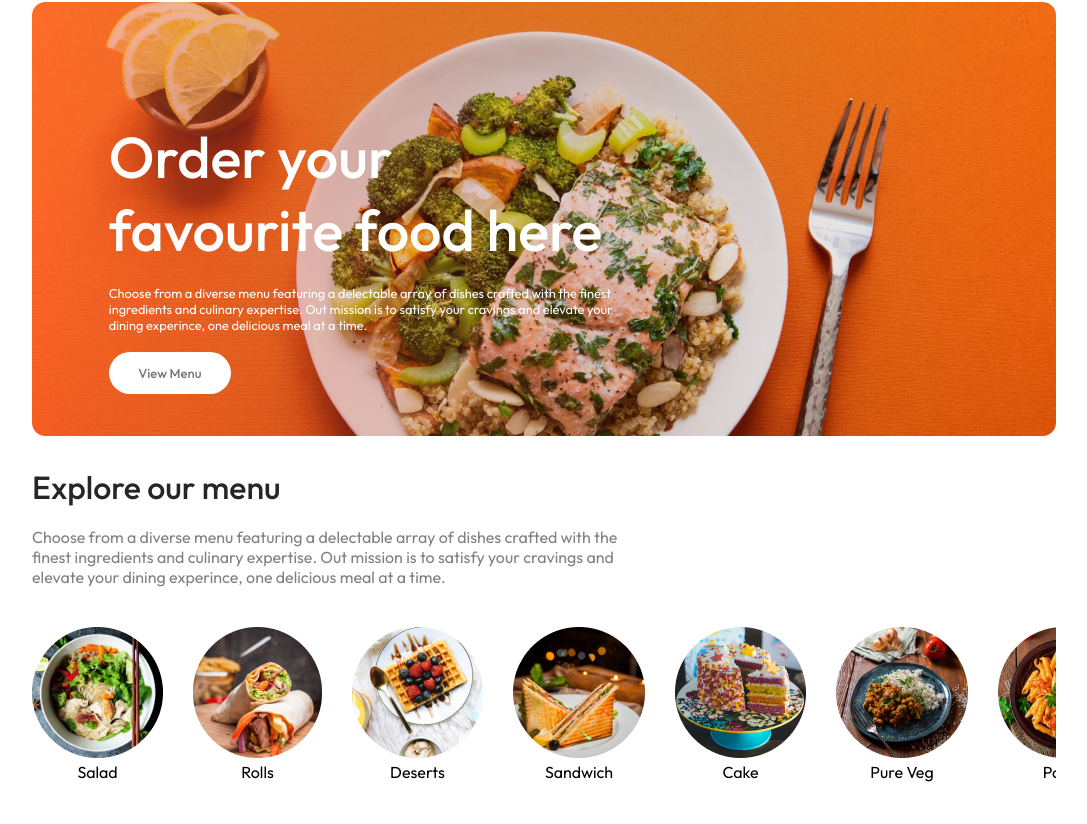
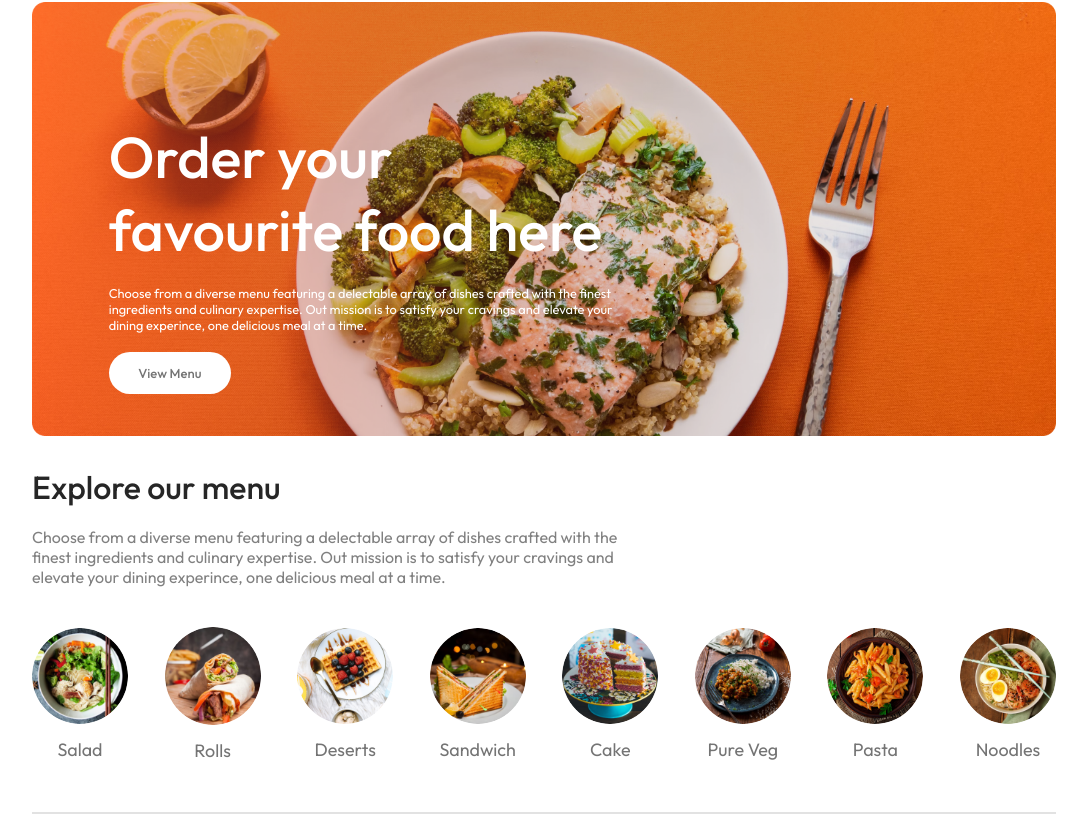
Before and after one commit to glen654/food-delivery, a React (Vite) app in the folder food-delivery-front-end/: page / in a window 1280 px wide. Shown: the part 157-981 px from the top of the page, without its empty margins (96-1183 px from the left). Before the commit the page ends 959 px from the top, so only its background shows below. Built offline with nearby package versions, Linux system fonts and the light colour scheme.

Commit message:
implemented category active classname

```diff
--- a/food-delivery-front-end/src/components/exploreMenu/ExploreMenu.jsx
+++ b/food-delivery-front-end/src/components/exploreMenu/ExploreMenu.jsx
@@ -2,7 +2,7 @@
 import './exploreMenu.css'
 import {menu_list} from '../../assets/img/assets'
 
-const ExploreMenu = () => {
+const ExploreMenu = ({category,setCategory}) => {
   return (
     <div className='explore-menu' id='explore-menu'>
         <h1>Explore our menu</h1>
@@ -11,13 +11,14 @@
         <div className="explore-menu-list">
             {menu_list.map((item,index)=>{
                 return (
-                    <div key={index} className="explore-menu-list-item">
-                        <img src={item.menu_image} alt="" />
+                    <div onClick={()=>setCategory(prev=>prev===item.menu_name?"All":item.menu_name)} key={index} className="explore-menu-list-item">
+                        <img className={category===item.menu_name?"active":""} src={item.menu_image} alt="" />
                         <p>{item.menu_name}</p>
                     </div>
                 )
             })}
         </div>
+        <hr />
     </div>
   )
 }
--- a/food-delivery-front-end/src/components/exploreMenu/exploreMenu.css
+++ b/food-delivery-front-end/src/components/exploreMenu/exploreMenu.css
@@ -27,3 +27,30 @@
 .explore-menu-list::-webkit-scrollbar{
     display: none;
 }
+
+.explore-menu-list-item img{
+    width: 7.5vw;
+    min-width: 80px;
+    cursor: pointer;
+    border-radius: 50%;
+    transition: 0.2s;
+}
+
+.explore-menu-list-item p{
+    margin-top: 10px;
+    color: #747474;
+    font-size: max(1.4vw,16px);
+    cursor: pointer;
+}
+
+.explore-menu hr{
+    margin: 10px 0px;
+    height: 2px;
+    background-color: #e2e2e2;
+    border: none;
+}
+
+.explore-menu-list-item .active{
+    border: 4px solid tomato;
+    padding: 2px;
+}
--- a/food-delivery-front-end/src/pages/home/Home.jsx
+++ b/food-delivery-front-end/src/pages/home/Home.jsx
@@ -1,13 +1,16 @@
-import React from 'react'
+import React, { useState } from 'react'
 import './home.css'
 import Header from '../../components/header/Header'
 import ExploreMenu from '../../components/exploreMenu/ExploreMenu'
 
 const Home = () => {
+
+  const [category,setCategory] = useState("All");
+
   return (
     <div>
       <Header/>
-      <ExploreMenu/>
+      <ExploreMenu category={category} setCategory={setCategory}/>
     </div>
   )
 }
```
